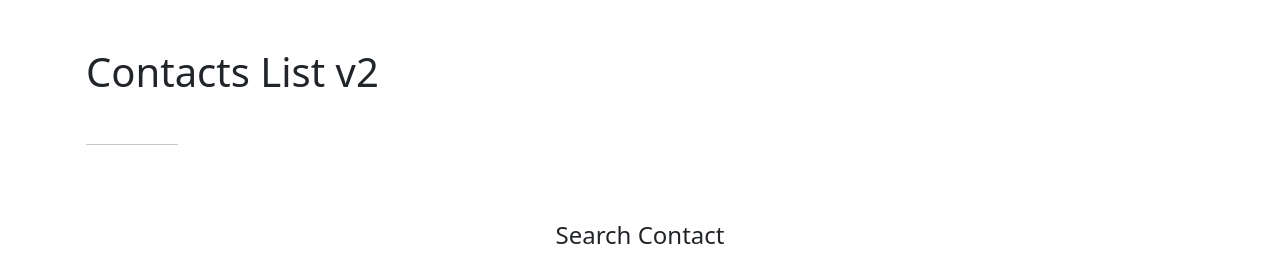
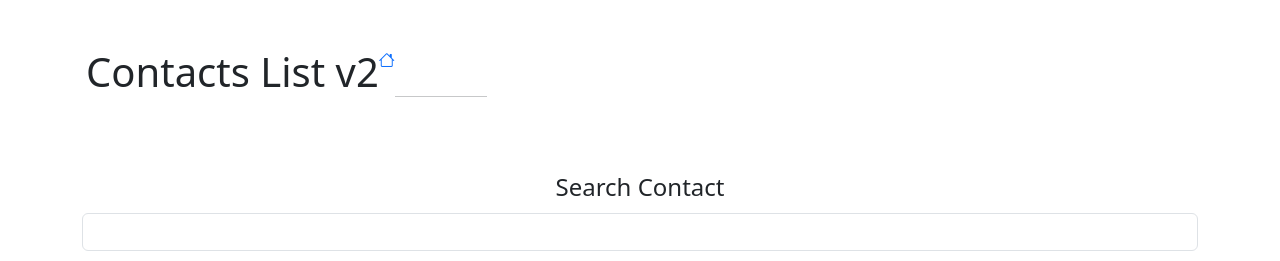
Before and after one commit to bcsurf2822/contact-list-v2, a Next.js app: page / in a window 1280 px wide. Shown: the top 261 px of the page. Built offline with nearby package versions, Linux system fonts and the light colour scheme.

Commit message:
able to nav to home

```diff
--- a/app/globals.css
+++ b/app/globals.css
@@ -1,3 +1,7 @@
 body {
   padding: 1.5rem;
 }
+
+.title {
+  display: flex;
+}
--- a/app/layout.js
+++ b/app/layout.js
@@ -1,17 +1,23 @@
 import localFont from "next/font/local";
 import "bootstrap/dist/css/bootstrap.min.css";
 import "bootstrap/dist/css/bootstrap.css";
+import 'bootstrap-icons/font/bootstrap-icons.css';
 import "./globals.css";
 
 import { ContactsProvider } from "./contexts/ContactsProvider";
 import { Container } from "react-bootstrap";
+import Link from "next/link";
 
 export default function RootLayout({ children }) {
   return (
     <html lang="en">
       <body>
-      <Container as="header" className="py-4 px-3 mx-auto">
+      <Container as="header" className="title py-4 px-3 mx-auto">
         <h1>Contacts List v2</h1>
+        <Link href={"/"}>
+            <i className="bi bi-house"></i>
+        </Link>
+
         <hr className="col-1 my-5 mx-0" />
       </Container>
         <ContactsProvider>{children}</ContactsProvider>
--- a/app/page.js
+++ b/app/page.js
@@ -5,6 +5,7 @@ import styles from "./page.module.css";
 import { Col, Container, Row } from "react-bootstrap";
 import Contacts from "./contacts/page";
 import SearchBar from "./components/SearchBar";
+
 
 import AddContactBtn from "./components/AddContactBtn";
 
@@ -16,6 +17,7 @@ export default function Home() {
   return (
     <>
       <Container className="search-bar">
+
         <SearchBar />
         <AddContactBtn />
       </Container>
--- a/app/page.module.css
+++ b/app/page.module.css
@@ -118,3 +118,7 @@
 .tableContainer {
   overflow-y: auto;
 }
+
+i .bi {
+  height: 20px;
+}
```
